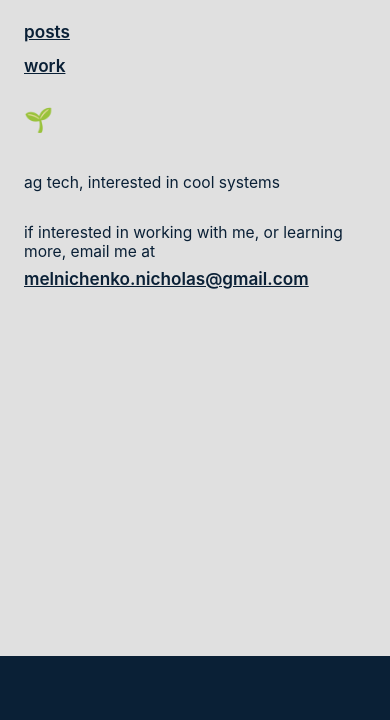
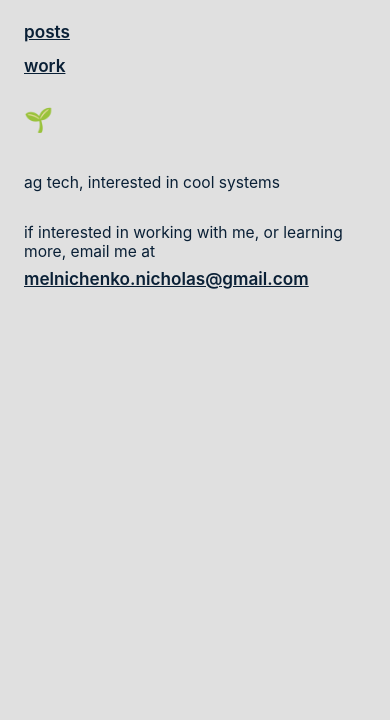
Before and after one commit to tienonic/nicholasmeln.github.io, a plain HTML site: page index.html in a window 390 px wide. Shown: the part 124-844 px from the top of the page. Drawn offline with Linux system fonts and the light colour scheme.

Commit message:
oh my god this ribbon

```diff
--- a/index.html
+++ b/index.html
@@ -18,7 +18,7 @@
       a { font-size: 1.1rem; }
       .ribbon {
         width: 100vw;
-        height: 64px;
+        height: 36px;
         background: #0a2036;
         position: fixed;
         left: 0;
@@ -27,9 +27,11 @@
       }
       .ribbon.top {
         top: 0;
+        height: 36px;
       }
       .ribbon.bottom {
-        bottom: 0;
+        bottom: -64px;
+        height: 64px;
       }
     }
   </style>
```
Also changed, not shown: posts.html (+4 -2 lines), work.html (+4 -2 lines).
